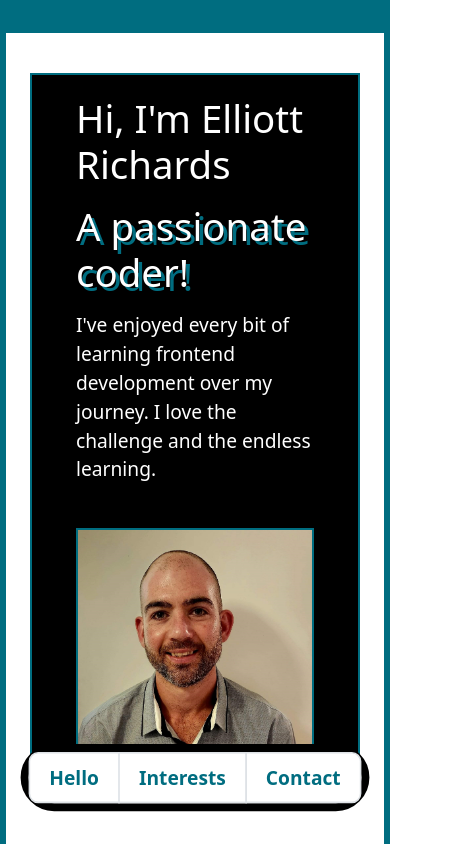
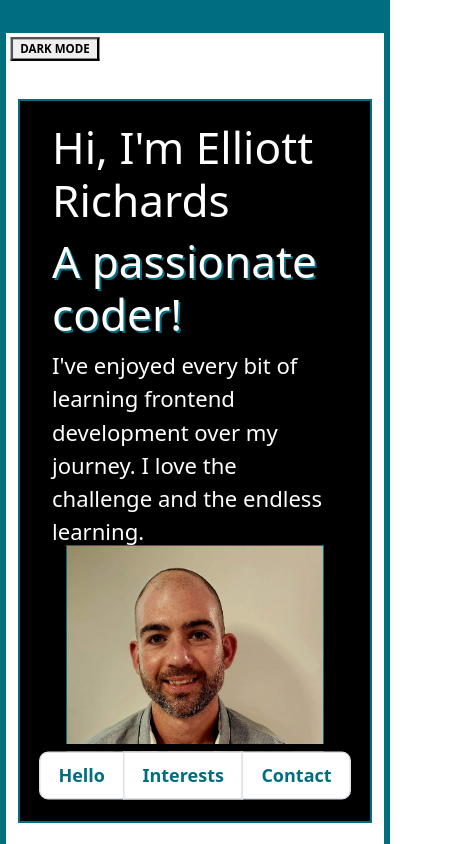
Before and after one commit to Erichards01/Elliott-Richards, a React (Create React App) app: page / in a window 390 px wide. Shown: the top 844 px of the page, 461 px wide, since content can reach past the window. Built offline with nearby package versions, Linux system fonts and the light colour scheme.

Commit message:
dark mode

```diff
--- a/src/App.css
+++ b/src/App.css
@@ -1,17 +1,17 @@
 .aboutHeader {
-  margin-top: 100px;
+  margin-top: 200px;
   background-color: rgb(0, 0, 0);
   color: rgb(255, 255, 255);
-  max-width: 90%;
-  max-height: 200px;
+  max-width: 95%;
+  max-height: 400px;
   margin-left: auto;
   margin-right: auto;
   border: rgba(0, 217, 255, 0.5);
   border-style: solid;
-  border-width: 1px;
-  padding: 10px;
+  border-width: 2px;
+  padding: 20px;
 
-  margin-bottom: 50px;
+  margin-bottom: 100px;
 }
 strong {
   text-shadow: 1px 1px rgba(0, 217, 255, 0.5);
@@ -23,17 +23,22 @@ main {
   border-width: 0% 2% 0% 2%;
 }
 
+.container {
+  max-width: 100% !important;
+}
+
 html {
-  /* background-color: rgba(0, 0, 0, 0.253); */
   border: rgb(0 109 128);
   border-style: solid;
-  border-top-width: 45px;
-  border-bottom-width: 45px;
-  zoom: 200%;
+  border-top-width: 90px;
+  border-bottom-width: 90px;
+
+  /*remove*/
+  /* zoom: 200%; */
 }
 
 .row {
-  height: 190px !important;
+  height: 380px !important;
 }
 .col1 {
   position: relative;
@@ -64,15 +69,20 @@ html {
   -moz-box-align: center;
   box-align: center;
   align-items: center;
+  justify-content: center;
 }
 
 .col3 img {
   width: 19%;
-  max-width: 116px !important;
-  max-height: 155px;
+  max-width: 232px !important;
+  max-height: 310px;
 }
 .row {
-  height: 190px !important;
+  height: 380px !important;
+}
+
+.row > * {
+  font-size: 200%;
 }
 
 .linkedin {
@@ -106,9 +116,6 @@ img {
   right: 0;
   width: 83%;
   height: auto;
-
-  /*
-  transform: translateY(-400px); */
 }
 
 .page-link:focus {
@@ -130,7 +137,7 @@ img {
   background-color: rgb(0 109 128) !important
   ;
   color: rgb(255, 255, 255) !important;
-  /* font-variant: small-caps; */
+
   font-weight: 900;
 }
 
@@ -145,10 +152,11 @@ ul {
   display: flex;
   justify-content: center;
   align-items: center;
-  padding: 20px;
-  bottom: 30px;
+  padding: 40px;
+  bottom: 60px;
   height: 0px;
   --bs-bg-opacity: 0;
+  scale: 1.5 !important;
 }
 .imgAnimation-enter {
   opacity: 0;
@@ -228,13 +236,18 @@ ul {
   position: absolute;
 }
 
+.darkMode {
+  scale: 1.2;
+  font-weight: 900;
+  margin-top: 6px;
+}
 @media (orientation: portrait) and (max-width: 767px) {
   .aboutHeader {
     max-height: 100%;
-    max-width: 200px;
-    margin-top: 20px;
+    max-width: 400px;
+    margin-top: 40px;
 
-    padding-left: 10px;
+    padding-left: 20px;
   }
   .aboutHeader h1 {
     font-size: 200%;
@@ -248,7 +261,7 @@ ul {
 
     margin-right: auto;
     margin-left: auto;
-    height: 340px !important;
+    height: 680px !important;
 
     margin: auto !important;
   }
@@ -257,7 +270,7 @@ ul {
   }
   #topBox {
     max-height: auto;
-    width: 140px !important;
+    width: 280px !important;
     position: absolute !important;
     display: block !important;
     margin-left: auto !important;
@@ -314,8 +327,8 @@ ul {
   html {
     border: rgb(0 109 128);
     border-style: solid;
-    border-top-width: 15px;
-    border-bottom-width: 15px;
+    border-top-width: 30px;
+    border-bottom-width: 30px;
   }
   #navBottom {
     scale: 0.8;
@@ -392,7 +405,7 @@ ul {
   }
   .aboutHeader {
     min-height: 190px;
-    max-width: 100%;
+    max-width: 95%;
     margin-top: 100px;
     padding-top: 5px;
   }
@@ -410,42 +423,41 @@ ul {
   .col1 {
     width: 60% !important;
     margin-top: 10px !important;
-    zoom: 1.2;
   }
+}
+
+.row > * {
+  font-size: 230%;
 }
 .col2 {
   width: 40% !important;
 }
 #topBox {
-  max-width: 150px !important;
+  max-width: 300px !important;
   display: flex !important;
   flex-direction: row !important;
   position: absolute;
-  margin-top: 18px;
+  margin-top: 36px;
 }
 
 @media (orientation: landscape) and (max-width: 767px) {
-  html {
-    zoom: 100%;
-  }
   .col1 {
     width: 67% !important;
-    zoom: 117%;
   }
   .col2 {
     width: 33% !important;
   }
 
   #topBox {
-    max-width: 150px !important;
+    max-width: 300px !important;
     position: absolute;
   }
   .aboutHeader {
-    margin-top: 20px;
-    min-height: 190px;
-    max-width: 100%;
-    padding: 10px;
-    padding-top: 23px;
+    margin-top: 40px;
+    min-height: 380px;
+    max-width: 95%;
+    padding: 20px;
+    padding-top: 46px;
   }
   .container {
     font-size: 65% !important;
@@ -459,15 +471,13 @@ ul {
   .row {
     width: 97%;
   }
-  main {
-    zoom: 154%;
-  }
+
   #navBottom {
     scale: 0.8;
   }
 }
 
-@media only screen and (min-width: 1285px) {
+/* @media only screen and (min-width: 1285px) {
   .col1 {
     width: 67% !important;
     zoom: 1;
@@ -489,4 +499,4 @@ ul {
   .aboutHeader h2 {
     font-size: 200%;
   }
-}
+} */
--- a/src/components/about.jsx
+++ b/src/components/about.jsx
@@ -70,11 +70,22 @@ function About(props) {
     },
   ];
 
-  // const slow = photos.map((photo) => (photo(0).style.transitonDelay = "1.2s"));
+  const [dark, setDark] = useState(false);
 
+  const styles = {
+    backgroundColor: dark ? "#222222" : "transparent",
+    border: dark ? "#222222" : "transparent",
+  };
+
+  function darkMode() {
+    setDark((prevDark) => !prevDark);
+  }
   return (
     <React.Fragment>
-      <div className="container">
+      <div className="container" style={styles}>
+        <button onClick={darkMode} className="darkMode">
+          DARK MODE
+        </button>
         <div className="aboutHeader">
           <div className="row">
             <div className="col1">
```
